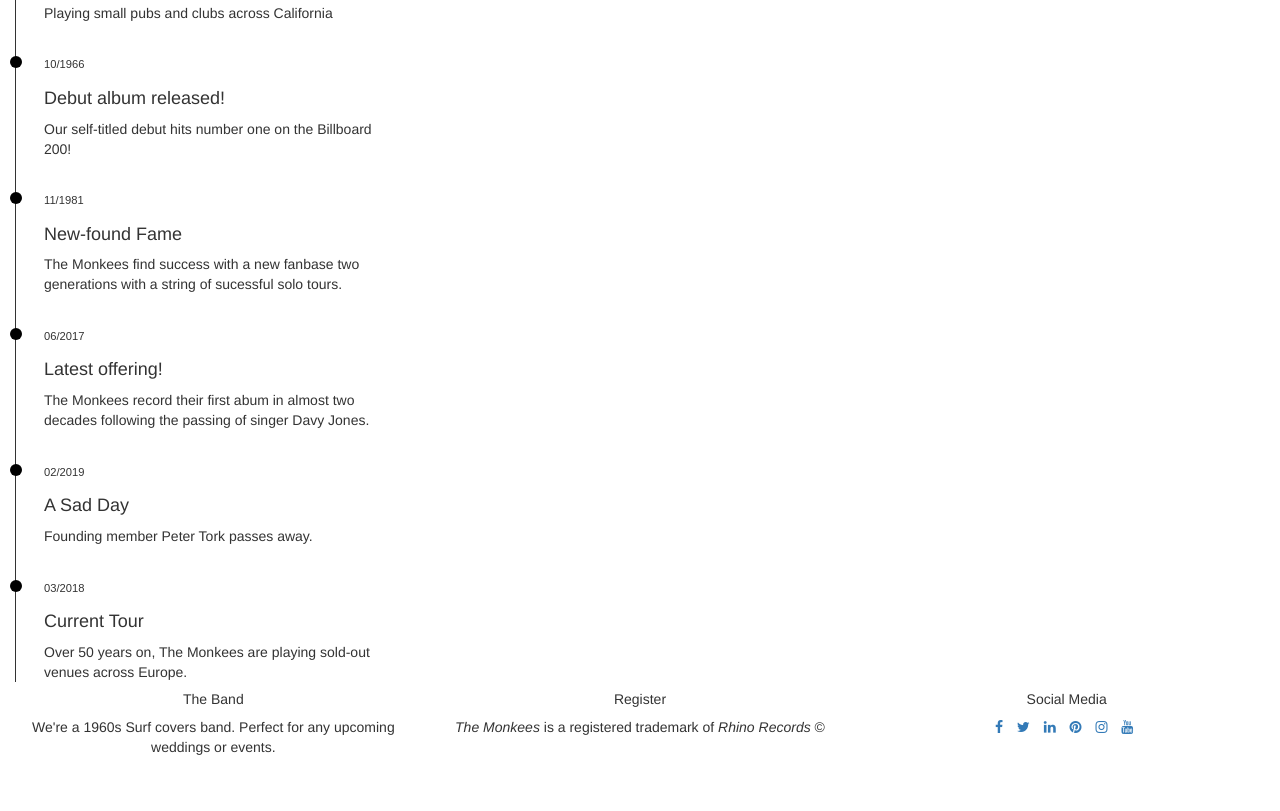
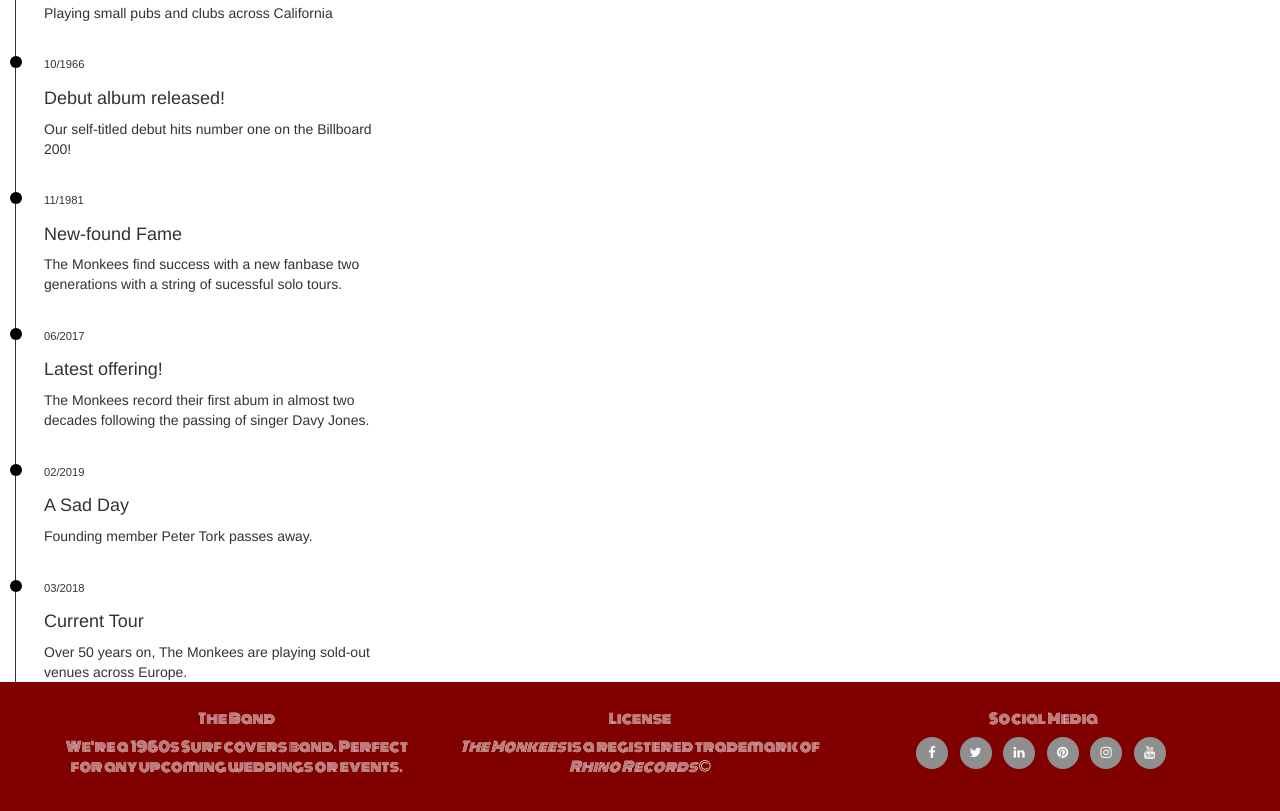
Before and after one commit to Code-Institute-Submissions/the_monkees_fan_page_assignment, a plain HTML site: page index.html in a window 1280 px wide. Shown: the part 303-1114 px from the top of the page. Before the commit the page ends 1070 px from the top, so only its background shows below. Drawn offline with nearby package versions, Linux system fonts and the light colour scheme.

Commit message:
Styled my footer and social links.

```diff
--- a/assets/css/style.css
+++ b/assets/css/style.css
@@ -97,7 +97,7 @@ body.fixed .header-fixed .header-limiter nav {
 }
 
 
-/* Making the header responsive */
+/*------------------------------------------ Making the header responsive */
 
 @media all and (max-width: 700px) {
 
@@ -174,3 +174,45 @@ body.fixed .header-fixed .header-limiter nav {
     background:black;
 
 }
+
+
+
+/*---------------------------------------------------------Footer------------*/
+
+footer{
+    background-color: #800000;
+    color: #fafafa;
+    font-family: "monoton", sans-serif;
+    min-height: 120px;
+    margin: 0;
+}
+
+.social-links{
+    padding-bottom: 15px;
+
+}
+
+.social-links li a i{
+    width: 32px;
+    height: 32px;
+    padding: 12px 0;
+    border-radius: 50%;
+    font-size: 13px;
+       line-height: 7px;
+    text-align: center;
+    color: #fafafa;
+    background: #8f8f8f;
+    transition: all 0.35s ease-in-out;
+       -moz-transition: all 0.35s ease-in-out;
+    -webkit-transition: all 0.35s ease-in-out;
+    -o-transition: all 0.35s ease-in-out;
+}
+
+.social-links li a i:hover{
+    background:#e84610;
+
+}
+
+#footer-details{
+    margin: 20px;
+}
--- a/index.html
+++ b/index.html
@@ -89,7 +89,7 @@
                 <p class="inline-block">We're a 1960s Surf covers band. Perfect for any upcoming weddings or events.</p>
             </div>
             <div class="col-sm-4 text-center">
-                 <h5 class="uppercase general-sub">Register</h5>
+                 <h5 class="uppercase general-sub">License</h5>
                  <i>The Monkees</i>  is a registered trademark of <i>Rhino Records</i> &copy;
             </div>
             <div class="col-sm-4 text-center">
```
